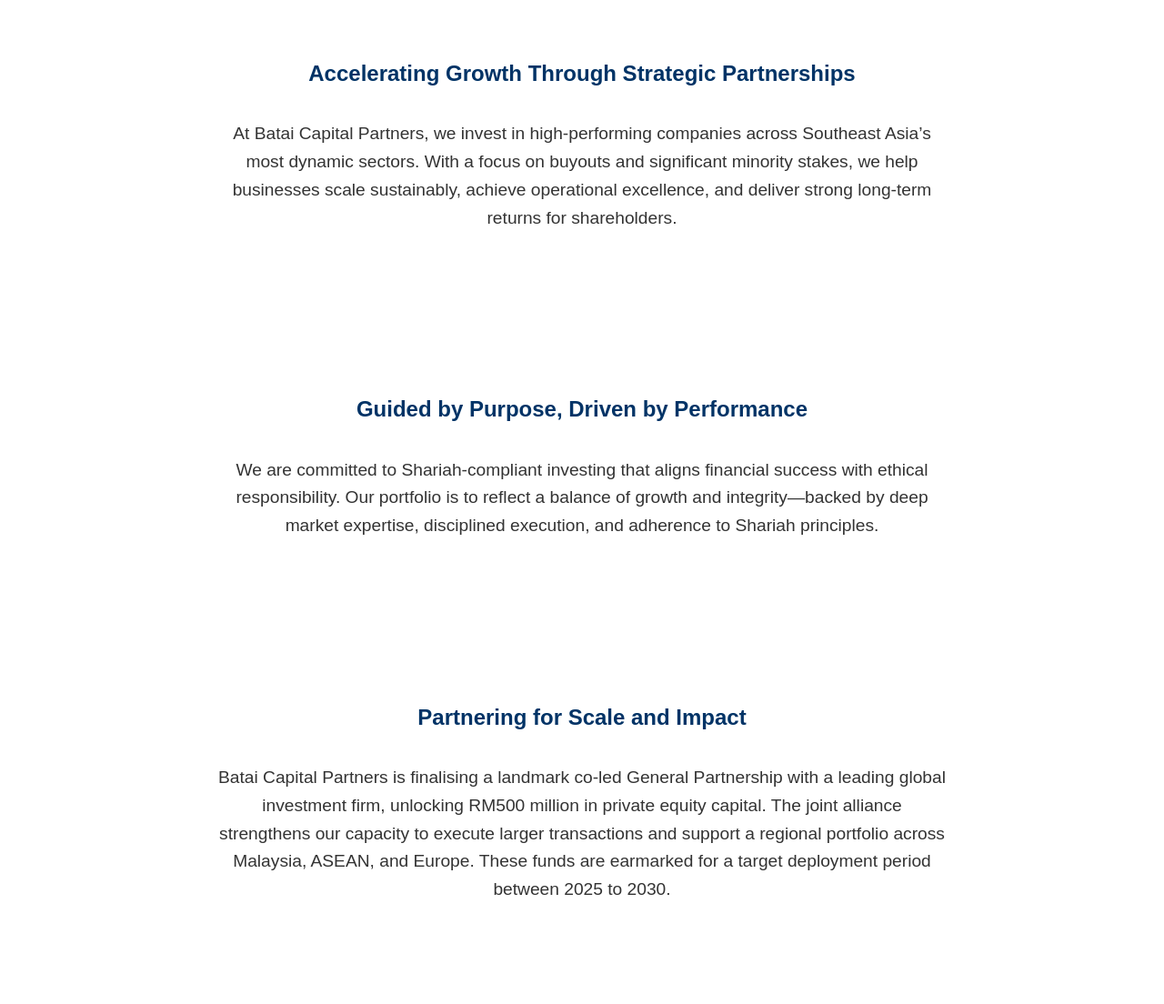
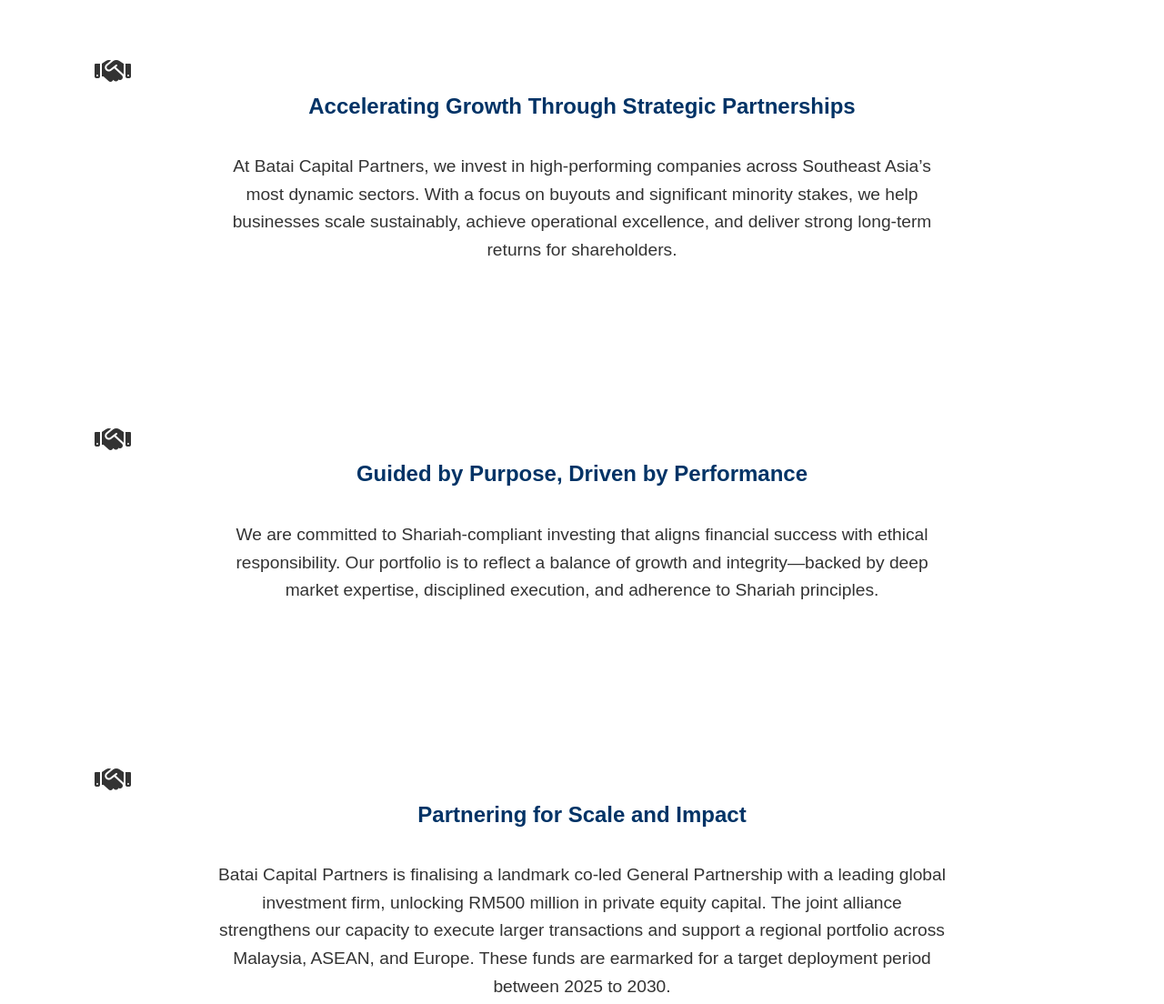
Before and after one commit to cipolataman/cipolataman.github.io, a plain HTML site: page index3.html in a window 1280 px wide. Shown: the part 802-1906 px from the top of the page at 91% size. Drawn offline with Linux system fonts and the light colour scheme.

Commit message:
Update index3.html

```diff
--- a/index3.html
+++ b/index3.html
@@ -36,6 +36,7 @@
 
     <!-- CSS -->
     <link href="style.css" rel="stylesheet" type="text/css">
+    <link rel="stylesheet" href="https://cdnjs.cloudflare.com/ajax/libs/font-awesome/6.5.0/css/all.min.css">
 
     <!-- Title -->
     <title>Batai Capital Partners | Shariah-Compliant Private Equity Investments</title>
@@ -46,6 +47,7 @@
     <meta property="og:image" content="https://www.bataicapital.com/attached_assets/social-preview.jpg">
     <meta property="og:url" content="https://www.bataicapital.com">
     <meta name="twitter:card" content="summary_large_image">
+
 </head>
 
 <body>
@@ -77,21 +79,33 @@
 	</section>
 
 	<section id="about" class="section">
+	<div class="section-icon">
+        <i class="fas fa-handshake fa-2x"></i>
+	</div>
    	<h2>Accelerating Growth Through Strategic Partnerships</h2>
    	<p class="section-intro">At Batai Capital Partners, we invest in high-performing companies across Southeast Asia’s most dynamic sectors. With a focus on buyouts and significant minority stakes, we help businesses scale sustainably, achieve operational excellence, and deliver strong long-term returns for shareholders.</p>
 	</section>
 
 	<section class="section">
-    	<h2>Guided by Purpose, Driven by Performance</h2>
+    	<div class="section-icon">
+        <i class="fas fa-handshake fa-2x"></i>
+	</div>
+	<h2>Guided by Purpose, Driven by Performance</h2>
     	<p class="section-intro">We are committed to Shariah-compliant investing that aligns financial success with ethical responsibility. Our portfolio is to reflect a balance of growth and integrity—backed by deep market expertise, disciplined execution, and adherence to Shariah principles.</p>
 	</section>
 
 	<section class="section">
+	<div class="section-icon">
+        <i class="fas fa-handshake fa-2x"></i>
+	</div>
     	<h2>Partnering for Scale and Impact</h2>
     	<p class="section-intro">Batai Capital Partners is finalising a landmark co-led General Partnership with a leading global investment firm, unlocking RM500 million in private equity capital. The joint alliance strengthens our capacity to execute larger transactions and support a regional portfolio across Malaysia, ASEAN, and Europe. These funds are earmarked for a target deployment period between 2025 to 2030.</p>
 	</section>
 
 	<section class="section">
+	<div class="section-icon">
+        <i class="fas fa-handshake fa-2x"></i>
+	</div>
     	<h2>Investing Across ASEAN’s Growth Frontier</h2>
     	<p class="section-intro">From emerging market leaders to cross-border expansion stories, we are actively seeking investment opportunities in country or across the region. If you’re building or growing something exceptional, we would love to explore how we can grow together.</p>
 	</section>
```
